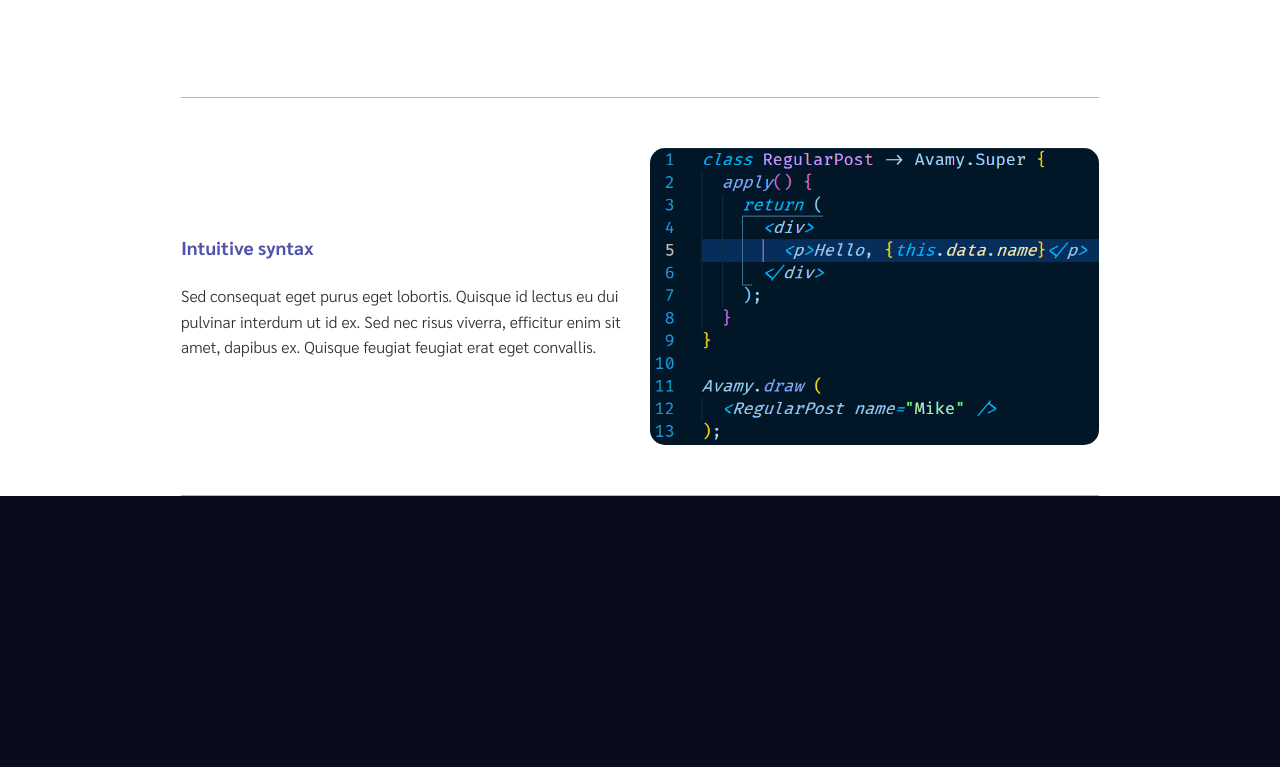
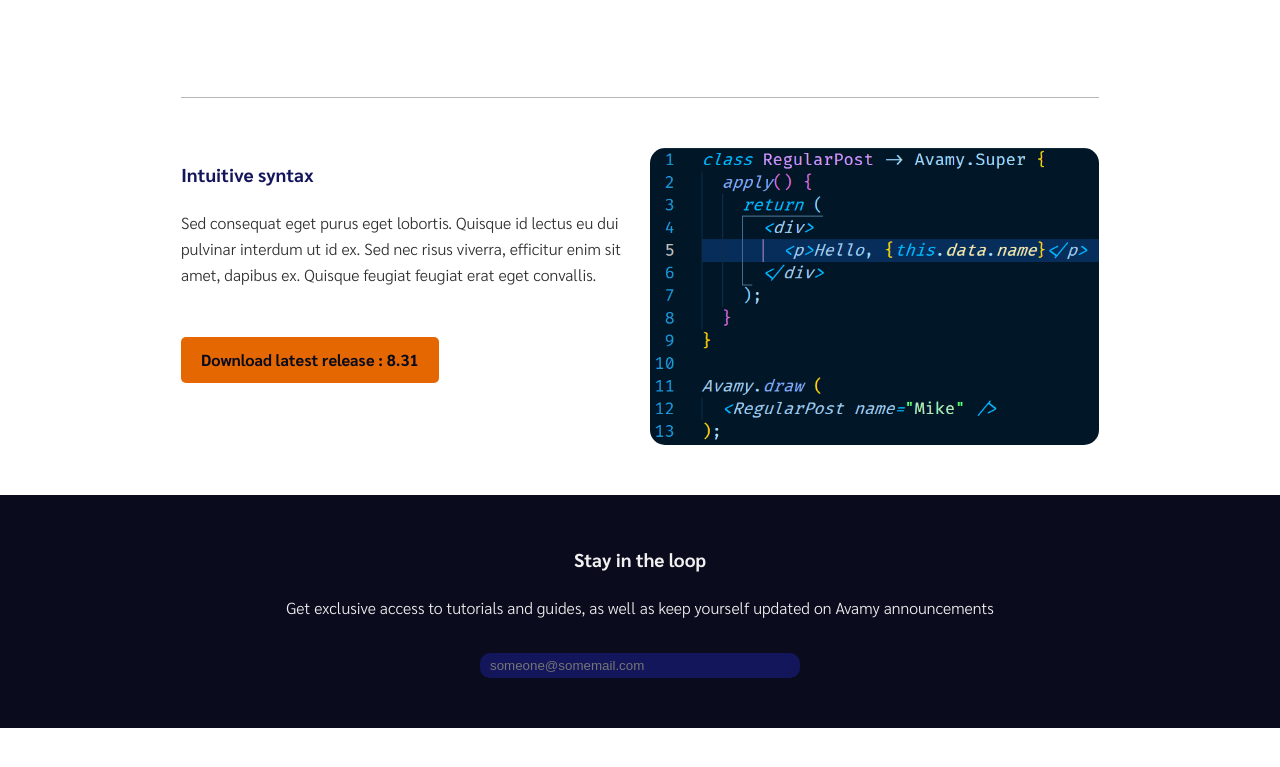
Before and after one commit to mleducclement/Avamy-Framework, a plain HTML site: page index.html in a window 1280 px wide. Shown: the part 681-1448 px from the top of the page. After the commit the page ends 1409 px from the top, so only its background shows below. Drawn offline with Linux system fonts and the light colour scheme.

Commit message:
added newsletter section

```diff
--- a/css/styles.css
+++ b/css/styles.css
@@ -6,10 +6,11 @@
   --primary-color-dark: #b65303;
   --primary-color-light: #e69e63;
   --secondary-color: #0a0b1d;
-  --secondary-color-light: #5053aa;
-  --tertiary-color: #97EAD2;
+  --secondary-color-light: #13165a;
+  --tertiary-color: #A2FAA3;
   --primary-text-color: #2e2e2e;
   --secondary-text-color: #f1f1f1;
+  --tertiary-text-color: #5053aa;
   --navbar-text-color: #000000;
 }
 
@@ -45,9 +46,23 @@ img {
   width: 100%;
 }
 
+input {
+  padding: 5px 10px;
+  border-radius: 10px;
+  border: none;
+  outline: none;
+}
+
+input:focus {
+  outline: none;
+}
+
 /* Navbar */
 
 .navbar {
+  position: sticky;
+  top: 0;
+  z-index: 100;
   background-color: var(--primary-color);
   color: var(--secondary-text-color);
   height: 50px;
@@ -197,7 +212,6 @@ img {
   padding: 50px 0;
   width: 90%;
   border-top: 1px solid rgba(10, 11, 29, 0.3);
-  border-bottom: 1px solid rgba(10, 11, 29, 0.3);
   grid-template-columns: repeat(6, 1fr);
 }
 
@@ -215,11 +229,27 @@ img {
   border-radius: 15px;
 }
 
+.code a {
+  margin: 50px 0;
+}
+
 /* Newsletter */
 
 .newsletter {
+  padding: 50px 0;
+  text-align: center;
   background-color: var(--secondary-color);
-  height: 300px;
+  color: var(--secondary-text-color);
+}
+
+.newsletter p {
+  margin: 20px 0 30px;
+}
+
+.newsletter input {
+  width: 25vw;
+  background-color: var(--secondary-color-light);
+  color: var(--secondary-text-color);
 }
 
 /* DEBUGGING CLASSES */
--- a/index.html
+++ b/index.html
@@ -76,6 +76,7 @@
         <div>
           <h3>Intuitive syntax</h3>
           <p>Sed consequat eget purus eget lobortis. Quisque id lectus eu dui pulvinar interdum ut id ex. Sed nec risus viverra, efficitur enim sit amet, dapibus ex. Quisque feugiat feugiat erat eget convallis.</p>
+          <a href="tutorials.html" class="btn">Download latest release : 8.31</a>
         </div>
         <img src="assets/img/code-example.png" alt="">
       </div>
@@ -84,7 +85,13 @@
 
   <!-- Newsletter -->
   <section class="newsletter">
-
+    <div class="container">
+      <h3>Stay in the loop</h3>
+      <p>Get exclusive access to tutorials and guides, as well as keep yourself updated on Avamy announcements</p>
+      <form action="">
+        <input type="email" name="email" placeholder="someone@somemail.com">
+      </form>
+    </div>
   </section>
 
 </body>
```
